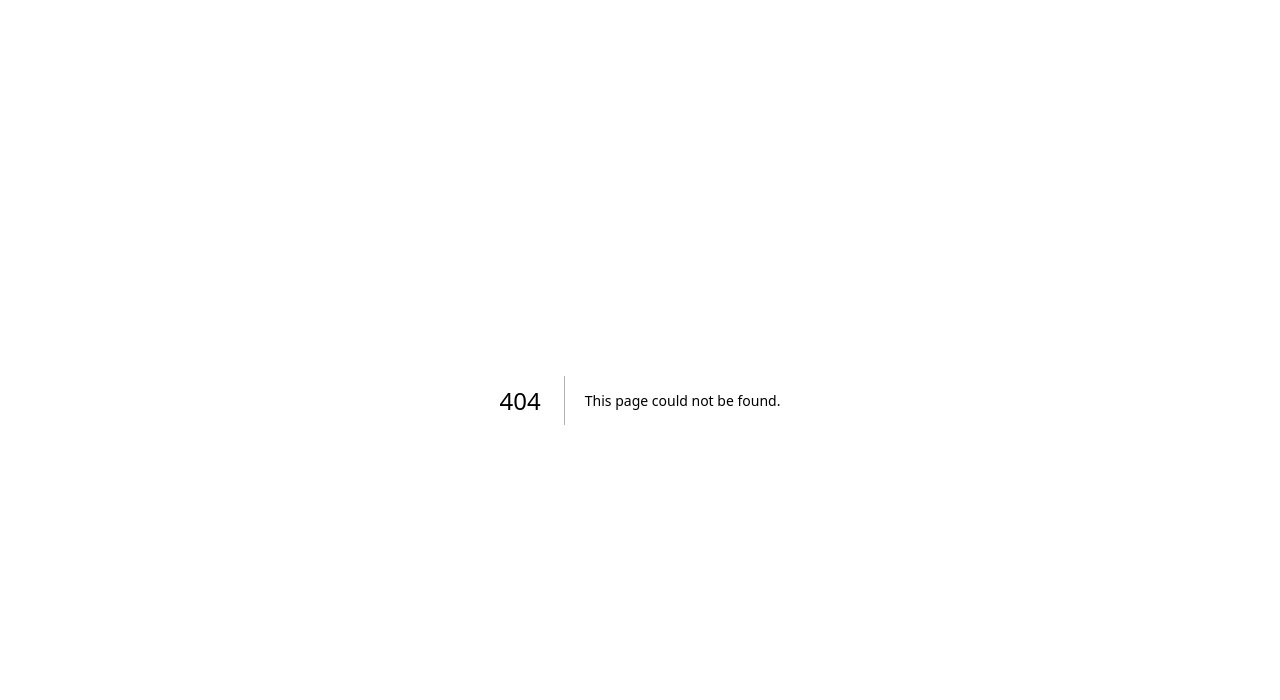
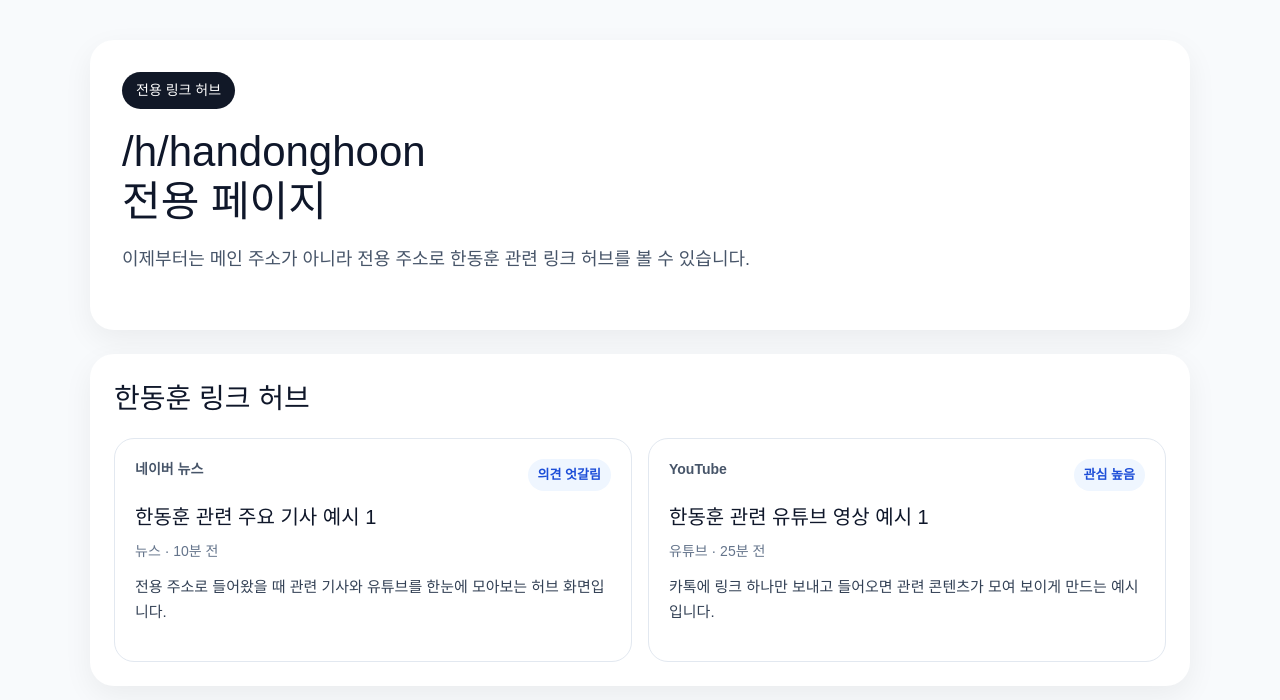
Before and after one commit to krbee8/nextjs-boilerplate, a Next.js app: page /app/h/handonghoon in a window 1280 px wide. Before the commit this address had no page. Shown: the top 700 px of the page. Built offline with nearby package versions, Linux system fonts and the light colour scheme.

Commit message:
Create page.tsx

```diff
--- /dev/null
+++ b/app/app/h/handonghoon/page.tsx
@@ -0,0 +1,180 @@
+export default function HandonghoonPage() {
+  const items = [
+    {
+      id: 1,
+      type: "뉴스",
+      source: "네이버 뉴스",
+      title: "한동훈 관련 주요 기사 예시 1",
+      time: "10분 전",
+      summary: "전용 주소로 들어왔을 때 관련 기사와 유튜브를 한눈에 모아보는 허브 화면입니다.",
+      mood: "의견 엇갈림",
+    },
+    {
+      id: 2,
+      type: "유튜브",
+      source: "YouTube",
+      title: "한동훈 관련 유튜브 영상 예시 1",
+      time: "25분 전",
+      summary: "카톡에 링크 하나만 보내고 들어오면 관련 콘텐츠가 모여 보이게 만드는 예시입니다.",
+      mood: "관심 높음",
+    },
+  ];
+
+  return (
+    <main
+      style={{
+        minHeight: "100vh",
+        background: "#f8fafc",
+        padding: "40px 20px",
+        fontFamily: "Arial, sans-serif",
+      }}
+    >
+      <div style={{ maxWidth: 1100, margin: "0 auto" }}>
+        <div
+          style={{
+            background: "#ffffff",
+            borderRadius: 24,
+            padding: 32,
+            boxShadow: "0 10px 30px rgba(0,0,0,0.06)",
+            marginBottom: 24,
+          }}
+        >
+          <div
+            style={{
+              display: "inline-block",
+              padding: "8px 14px",
+              borderRadius: 999,
+              background: "#111827",
+              color: "#ffffff",
+              fontSize: 14,
+              marginBottom: 18,
+            }}
+          >
+            전용 링크 허브
+          </div>
+
+          <h1
+            style={{
+              fontSize: 42,
+              lineHeight: 1.2,
+              margin: "0 0 16px 0",
+              color: "#0f172a",
+            }}
+          >
+            /h/handonghoon
+            <br />
+            전용 페이지
+          </h1>
+
+          <p
+            style={{
+              fontSize: 18,
+              color: "#475569",
+              lineHeight: 1.7,
+              marginBottom: 24,
+            }}
+          >
+            이제부터는 메인 주소가 아니라 전용 주소로 한동훈 관련 링크 허브를 볼 수 있습니다.
+          </p>
+        </div>
+
+        <div
+          style={{
+            background: "#ffffff",
+            borderRadius: 24,
+            padding: 24,
+            boxShadow: "0 10px 30px rgba(0,0,0,0.06)",
+          }}
+        >
+          <h2 style={{ fontSize: 28, margin: "0 0 18px 0", color: "#0f172a" }}>
+            한동훈 링크 허브
+          </h2>
+
+          <div
+            style={{
+              display: "grid",
+              gridTemplateColumns: "repeat(auto-fit, minmax(280px, 1fr))",
+              gap: 16,
+            }}
+          >
+            {items.map((item) => (
+              <div
+                key={item.id}
+                style={{
+                  border: "1px solid #e2e8f0",
+                  borderRadius: 20,
+                  padding: 20,
+                  background: "#fff",
+                }}
+              >
+                <div
+                  style={{
+                    display: "flex",
+                    justifyContent: "space-between",
+                    gap: 10,
+                    marginBottom: 12,
+                    flexWrap: "wrap",
+                  }}
+                >
+                  <span
+                    style={{
+                      fontSize: 14,
+                      color: "#475569",
+                      fontWeight: 700,
+                    }}
+                  >
+                    {item.source}
+                  </span>
+                  <span
+                    style={{
+                      fontSize: 13,
+                      padding: "6px 10px",
+                      borderRadius: 999,
+                      background: "#eff6ff",
+                      color: "#1d4ed8",
+                      fontWeight: 700,
+                    }}
+                  >
+                    {item.mood}
+                  </span>
+                </div>
+
+                <h3
+                  style={{
+                    margin: "0 0 10px 0",
+                    fontSize: 20,
+                    lineHeight: 1.4,
+                    color: "#0f172a",
+                  }}
+                >
+                  {item.title}
+                </h3>
+
+                <div
+                  style={{
+                    fontSize: 14,
+                    color: "#64748b",
+                    marginBottom: 12,
+                  }}
+                >
+                  {item.type} · {item.time}
+                </div>
+
+                <p
+                  style={{
+                    fontSize: 15,
+                    lineHeight: 1.7,
+                    color: "#334155",
+                    marginBottom: 16,
+                  }}
+                >
+                  {item.summary}
+                </p>
+              </div>
+            ))}
+          </div>
+        </div>
+      </div>
+    </main>
+  );
+}
```
